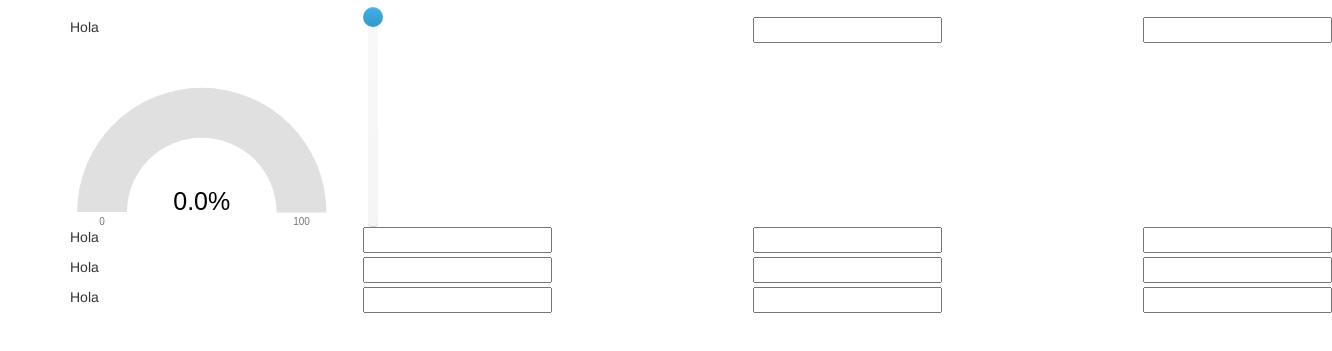
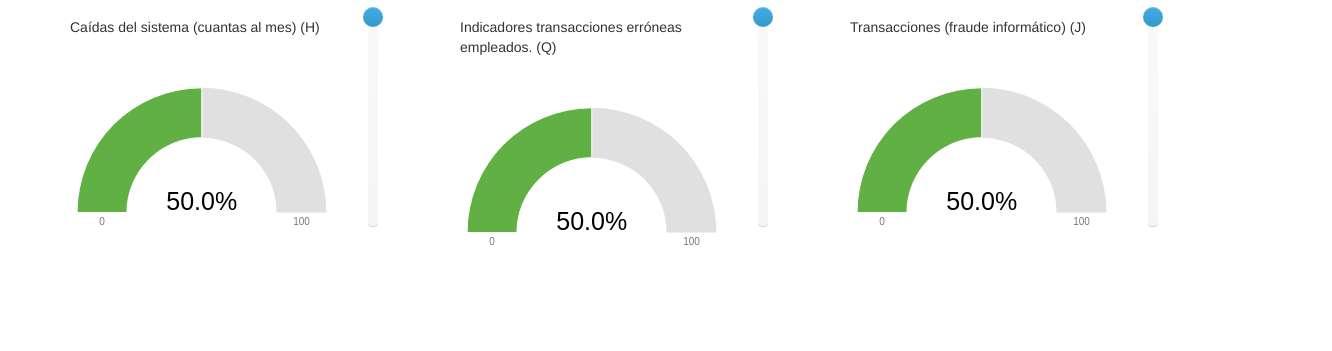
Before and after one commit to hacortesn/tgs, a plain HTML site: page index.html in a window 1280 px wide. Shown: the part 93-444 px from the top of the page, 1332 px wide, since content can reach past the window. Drawn offline with Linux system fonts and the light colour scheme.

Commit message:
Dinamico

```diff
--- a/index.html
+++ b/index.html
@@ -11,7 +11,6 @@ and open the template in the editor.
     <meta name="viewport" content="width=device-width, initial-scale=1.0">
 
 
-
     <!-- Latest compiled and minified CSS -->
     <link rel="stylesheet" href="scripts/libs/bootstrap-3.3.6-dist/css/bootstrap.min.css">
 
@@ -19,8 +18,6 @@ and open the template in the editor.
     <link rel="stylesheet" href="scripts/libs/bootstrap-3.3.6-dist/css/bootstrap-theme.min.css">
 
     <!-- Latest compiled and minified JavaScript -->
-
-
 
 
     <!-- Load c3.css -->
@@ -47,109 +44,46 @@ and open the template in the editor.
 
         <!-- H -->
         <div class="col-md-3">
-                    <p>Hola</p>
-                    <div id="chart-H"></div>
+            <p>Caídas del sistema (cuantas al mes) (H)</p>
+
+            <div class="chart" id="chart-H"></div>
         </div>
         <div class="col-md-1">
-                    <input type="text" id="slider-H" value="91.5" data-slider-min="0" data-slider-max="100" data-slider-step=".5" data-slider-value="-14" data-slider-orientation="vertical" data-slider-selection="after" data-slider-tooltip="hide">
+            <input type="text" id="slider-H" class="slider" data-component="H" value="91.5" data-slider-min="0"
+                   data-slider-max="100" data-slider-step=".5" data-slider-value="-14"
+                   data-slider-orientation="vertical" data-slider-selection="after" data-slider-tooltip="hide">
         </div>
-                <!-- A -->
+
+        <!-- J -->
         <div class="col-md-3">
-                    <div id="chart-1"></div>
+            <p>Indicadores transacciones erróneas empleados. (Q)</p>
+
+            <div class="chart" id="chart-Q"></div>
         </div>
         <div class="col-md-1">
-                    <input type="text" class="span2" value="" data-slider-min="0" data-slider-max="100" data-slider-step=".5" data-slider-value="-14" data-slider-orientation="vertical" data-slider-selection="after" data-slider-tooltip="hide">
+            <input type="text" id="slider-Q" class="slider" data-component="Q" value="91.5" data-slider-min="0"
+                   data-slider-max="100" data-slider-step=".5" data-slider-value="-14"
+                   data-slider-orientation="vertical" data-slider-selection="after" data-slider-tooltip="hide">
         </div>
-                <!-- A -->
+
+        <!-- I -->
         <div class="col-md-3">
-                    <div id="chart-2"></div>
+            <p>Transacciones (fraude informático) (J)</p>
+
+            <div class="chart" id="chart-J"></div>
         </div>
         <div class="col-md-1">
-                    <input type="text" class="span2" value="" data-slider-min="0" data-slider-max="100" data-slider-step=".5" data-slider-value="-14" data-slider-orientation="vertical" data-slider-selection="after" data-slider-tooltip="hide">
+            <input type="text" id="slider-J" class="slider" data-component="J" value="91.5" data-slider-min="0"
+                   data-slider-max="100" data-slider-step=".5" data-slider-value="-14"
+                   data-slider-orientation="vertical" data-slider-selection="after" data-slider-tooltip="hide">
         </div>
+
     </div>
 
     <div class="row">
 
-                <!-- A -->
-                <div class="col-md-3">
-                    <p>Hola</p>
-                    <div id="chart-1"></div>
+
     </div>
-                <div class="col-md-1">
-                    <input type="text" class="span2" value="" data-slider-min="0" data-slider-max="100" data-slider-step=".5" data-slider-value="-14" data-slider-orientation="vertical" data-slider-selection="after" data-slider-tooltip="hide">
-                </div>
-                <!-- A -->
-                <div class="col-md-3">
-                    <div id="chart-1"></div>
-                </div>
-                <div class="col-md-1">
-                    <input type="text" class="span2" value="" data-slider-min="0" data-slider-max="100" data-slider-step=".5" data-slider-value="-14" data-slider-orientation="vertical" data-slider-selection="after" data-slider-tooltip="hide">
-                </div>
-                <!-- A -->
-                <div class="col-md-3">
-                    <div id="chart-1"></div>
-                </div>
-                <div class="col-md-1">
-                    <input type="text" class="span2" value="" data-slider-min="0" data-slider-max="100" data-slider-step=".5" data-slider-value="-14" data-slider-orientation="vertical" data-slider-selection="after" data-slider-tooltip="hide">
-                </div>
-            </div>
-
-            <div class="row">
-
-                <!-- A -->
-                <div class="col-md-3">
-                    <p>Hola</p>
-                    <div id="chart-1"></div>
-                </div>
-                <div class="col-md-1">
-                    <input type="text" class="span2" value="" data-slider-min="0" data-slider-max="100" data-slider-step=".5" data-slider-value="-14" data-slider-orientation="vertical" data-slider-selection="after" data-slider-tooltip="hide">
-                </div>
-                <!-- A -->
-                <div class="col-md-3">
-                    <div id="chart-1"></div>
-                </div>
-                <div class="col-md-1">
-                    <input type="text" class="span2" value="" data-slider-min="0" data-slider-max="100" data-slider-step=".5" data-slider-value="-14" data-slider-orientation="vertical" data-slider-selection="after" data-slider-tooltip="hide">
-                </div>
-                <!-- A -->
-
-                <div class="col-md-3">
-                    <div id="chart-1"></div>
-                </div>
-                <div class="col-md-1">
-                    <input type="text" class="span2" value="" data-slider-min="0" data-slider-max="100" data-slider-step=".5" data-slider-value="-14" data-slider-orientation="vertical" data-slider-selection="after" data-slider-tooltip="hide">
-                </div>
-            </div>
-
-            <div class="row">
-
-                <!-- A -->
-                <div class="col-md-3">
-                    <p>Hola</p>
-                    <div id="chart-1"></div>
-                </div>
-                <div class="col-md-1">
-                    <input type="text" class="span2" value="" data-slider-min="0" data-slider-max="100" data-slider-step=".5" data-slider-value="-14" data-slider-orientation="vertical" data-slider-selection="after" data-slider-tooltip="hide">
-                </div>
-                <!-- A -->
-                <div class="col-md-3">
-                    <div id="chart-1"></div>
-                </div>
-                <div class="col-md-1">
-                    <input type="text" class="span2" value="" data-slider-min="0" data-slider-max="100" data-slider-step=".5" data-slider-value="-14" data-slider-orientation="vertical" data-slider-selection="after" data-slider-tooltip="hide">
-                </div>
-                <!-- A -->
-                <div class="col-md-3">
-                    <div id="chart-1"></div>
-                </div>
-                <div class="col-md-1">
-                    <input type="text" class="span2" value="" data-slider-min="0" data-slider-max="100" data-slider-step=".5" data-slider-value="-14" data-slider-orientation="vertical" data-slider-selection="after" data-slider-tooltip="hide">
-                </div>
-            </div>
-
-
-            <div></div>
     <script src="scripts/chart_gauge-f691ebb1.js"></script>
 </div>
 </body>
--- a/scripts/chart_gauge-f691ebb1.js
+++ b/scripts/chart_gauge-f691ebb1.js
@@ -1,9 +1,29 @@
-var sliderH = $("#slider-H").slider({
+var init = ["J", "Q", "H"]
+$(".slider").each(function (i, e) {
+    var id = $(e).attr("id");
+
+    window[id] = $("#" + id).slider({
         reversed: true
     }).on("slide", function (e) {
-    var value = sliderH.getValue();
-    chart.load({columns: [['data', value]]});
+        var chart = $(e.target).attr("data-component");
+        var value = e.value;
+
+        for (var x in init) {
+            var component = "slider-" + init[x];
+            if (component != id)
+                window[component].setValue(value)
+            console.log("c " + component + "; id" + id)
+
+        }
+
+
+        //var value = sliderH.getValue();
+        console.log("id = " + chart);
+        window["chart-" + chart].load({columns: [['data', value]]});
     }).data('slider');
+
+});
+
 
 /*var span2 = $(".span2").slider().on("slide", function (e){
  var value  = span2.getValue();
@@ -13,11 +33,14 @@ var sliderH = $("#slider-H").slider({
 
 var total = 1;
 
-var chart = c3.generate({
-    bindto: "#chart-H",
+
+$(".chart").each(function (i, e) {
+    var chart = $(e).attr("id")
+    window[chart] = c3.generate({
+        bindto: "#" + chart,
         data: {
             columns: [
-            ['data', sliderH.getValue()]
+                ['data', 50]
             ],
             type: 'gauge',
             onclick: function (d, i) {
@@ -47,44 +70,36 @@ var chart = c3.generate({
 //    width: 39 // for adjusting arc thickness
         },
         color: {
-        pattern: ['#FF0000', '#F97600', '#F6C600', '#60B044'], // the three color levels for the percentage values.
+            pattern: ['#FF0000', '#F97600', '#F6C600', '#60B044', '#60B044', '#F6C600', '#F97600', '#FF0000',], // the three color levels for the percentage values.
             threshold: {
 //            unit: 'value', // percentage is default
 //            max: 200, // 100 is default
-            values: [30, 60, 90, 100]
+                values: [25, 36, 40, 45, 56, 60, 64, 75]
             }
         },
         size: {
             height: 180
         }
     });
+});
 
-/*setTimeout(function () {
- chart.load({
- columns: [['data', 10]]
- });
- }, 1000);
 
- setTimeout(function () {
- chart.load({
- columns: [['data', 50]]
- });
- }, 2000);
+/*const LAZO_JHQJ = [{
+ "from": "j",
+ "to": "h",
+ function
+ }];*/
 
- setTimeout(function () {
- chart.load({
- columns: [['data', 70]]
- });
- }, 3000);
 
- setTimeout(function () {
- chart.load({
- columns: [['data', 0]]
- });
- }, 4000);
+var modificar = function (id) {
 
- setTimeout(function () {
- chart.load({
- columns: [['data', 100]]
- });
- }, 5000);*/
+    switch (id) {
+        case "J":
+            window["chart-H"].load({columns: [['data', value]]});
+            window["chart-Q"].load({columns: [['data', value]]});
+
+
+    }
+
+
+}
```
Lines whose indentation alone changed are shown as unchanged.
